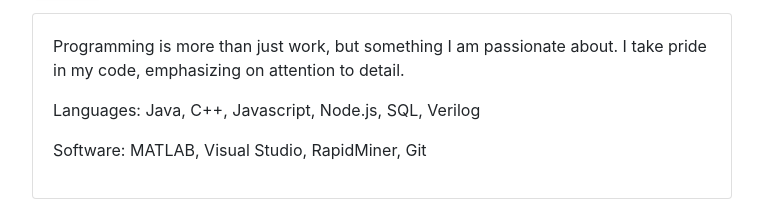
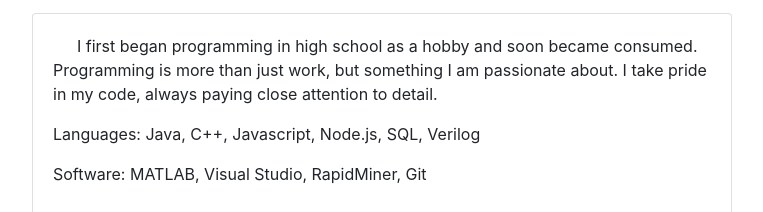
Before and after one commit to nburgess/nburgess.github.io, a website with bundled scripts: page index.html in a window 1280 px wide. Both pictures are taken after a click on the button 325 px from the left and 959 px from the top of the page. Shown: the part 995-1207 px from the top of the page, without its empty margins (258-1021 px from the left). Built offline with nearby package versions, Linux system fonts and the light colour scheme.

Commit message:
summary revision

```diff
--- a/index.html
+++ b/index.html
@@ -150,9 +150,9 @@
                 <div class="col">
                   <div class="collapse multi-collapse" id="collapseProg">
                     <p><div class="card card-body" style="text-align:left">
-                      <p>
-                        Programming is more than just work, but something I am passionate about.
-                        I take pride in my code, emphasizing on attention to detail.
+                      <p style="text-indent: 1.5em;">
+                        I first began programming in high school as a hobby and soon became consumed.
+                        Programming is more than just work, but something I am passionate about. I take pride in my code, always paying close attention to detail.
                       </p>
                       <p>
                         Languages: Java, C++, Javascript, Node.js, SQL, Verilog
@@ -332,7 +332,7 @@
               <div id="job3" class="collapse" role="tabpanel" aria-labelledby="headingOne">
                 <div class="card-body">
                   <h5 class="card-title">Design Informatics Computational Intelligence Lab</h5>
-                  <p class="card-text">Awarded the CURO grant for Spring 2017 and presented work in the 2017 CUR) Symposium.
+                  <p class="card-text">Awarded the CURO grant for Spring 2017 and presented work in the 2017 CURO Symposium.
                     Contributed to research of mechanical ventilator parameter prediction using Inverse Mapping of Artificial Neural Networks.
                   </p>
                 </div>
@@ -516,7 +516,7 @@
     </section>
 
     <!-- Footer -->
-    <footer class="py-5" style="background-color: white; border-top-width: 2px; border-color: grey; border-top-style: solid;">
+    <footer class="py-5" style="background-color: transparent; border-top-width: 1px; border-color: transparent; border-top-style: solid;">
       <div class="container">
         <p class=" text-center">Copyright &copy; 2018. All rights reserved.</p>
       </div>
```
